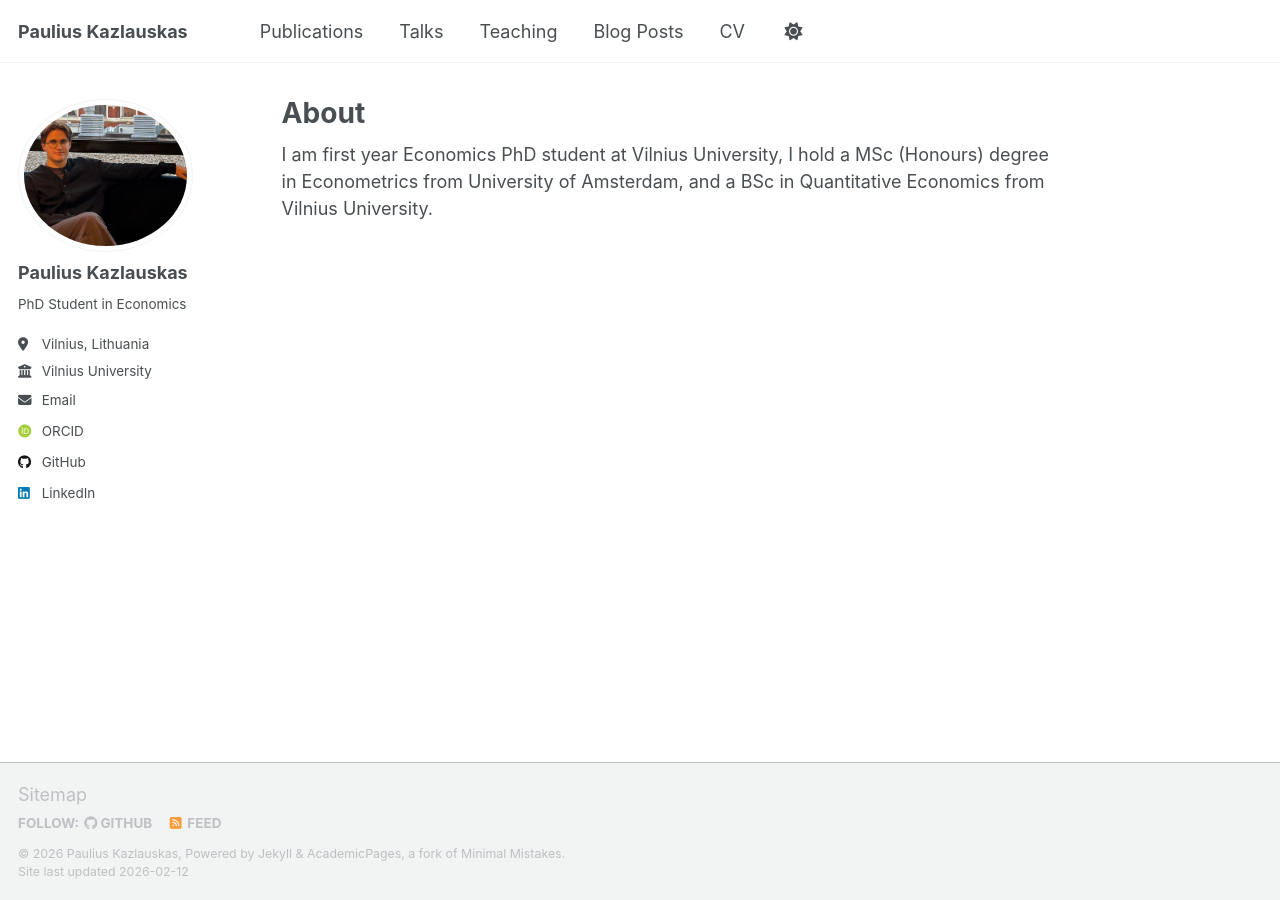
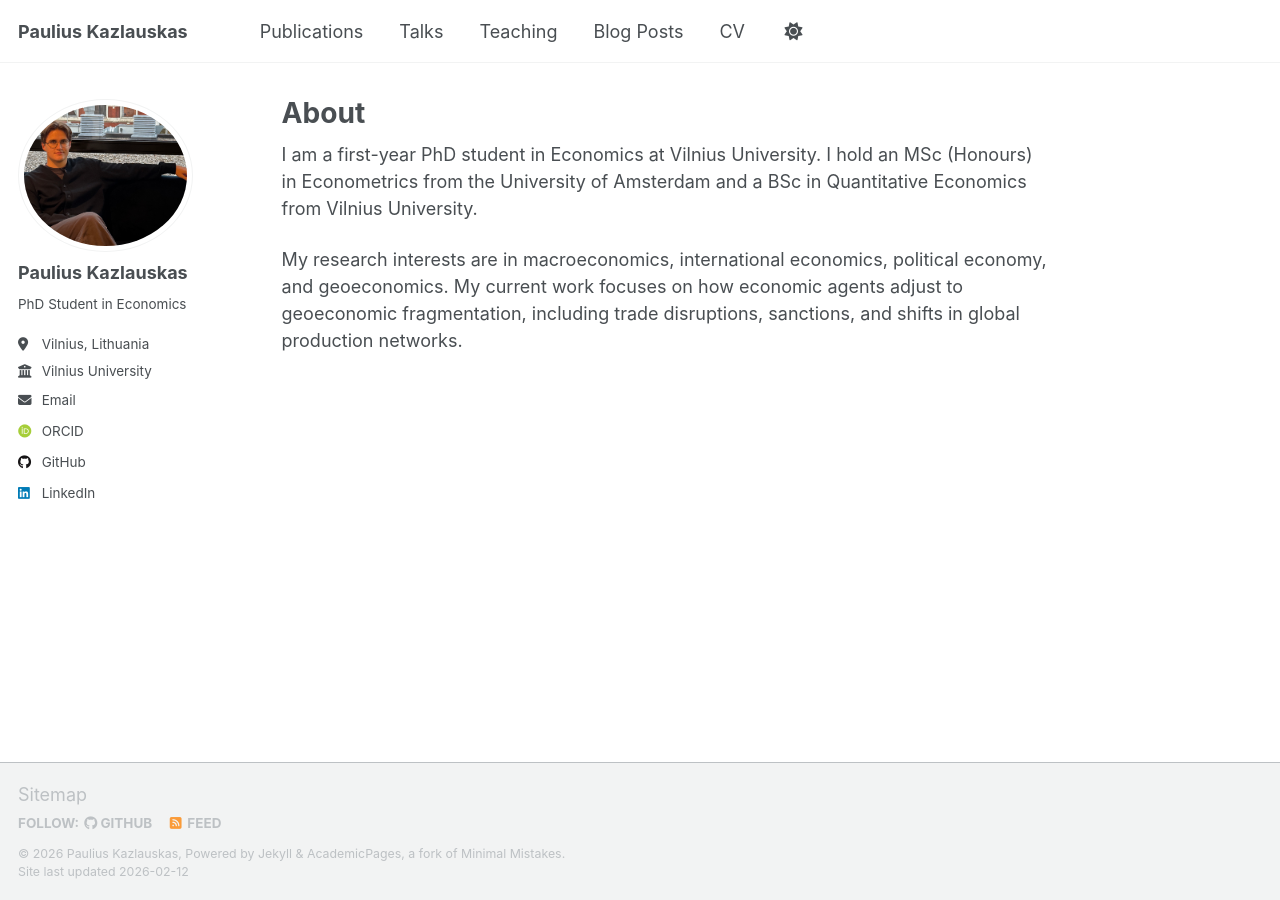
Before and after one commit to PauliusKaz/PauliusKaz.github.io, a Jekyll site: the page built from _pages/about.md, in a window 1280 px wide. Built offline with Jekyll 4.4.1, drawn with Linux system fonts in a browser that asks for light colours; some web fonts are replaced; a script that is not in the unit is left out.

Commit message:
Revise about page content for clarity and detail
Updated the introduction and added research interests.

```diff
--- a/_pages/about.md
+++ b/_pages/about.md
@@ -7,4 +7,6 @@ redirect_from:
   - /about.html
 ---
 
-I am first year Economics PhD student at Vilnius University, I hold a MSc (Honours) degree in Econometrics from University of Amsterdam, and a BSc in Quantitative Economics from Vilnius University.
+I am a first-year PhD student in Economics at Vilnius University. I hold an MSc (Honours) in Econometrics from the University of Amsterdam and a BSc in Quantitative Economics from Vilnius University.
+
+My research interests are in macroeconomics, international economics, political economy, and geoeconomics. My current work focuses on how economic agents adjust to geoeconomic fragmentation, including trade disruptions, sanctions, and shifts in global production networks.
```
